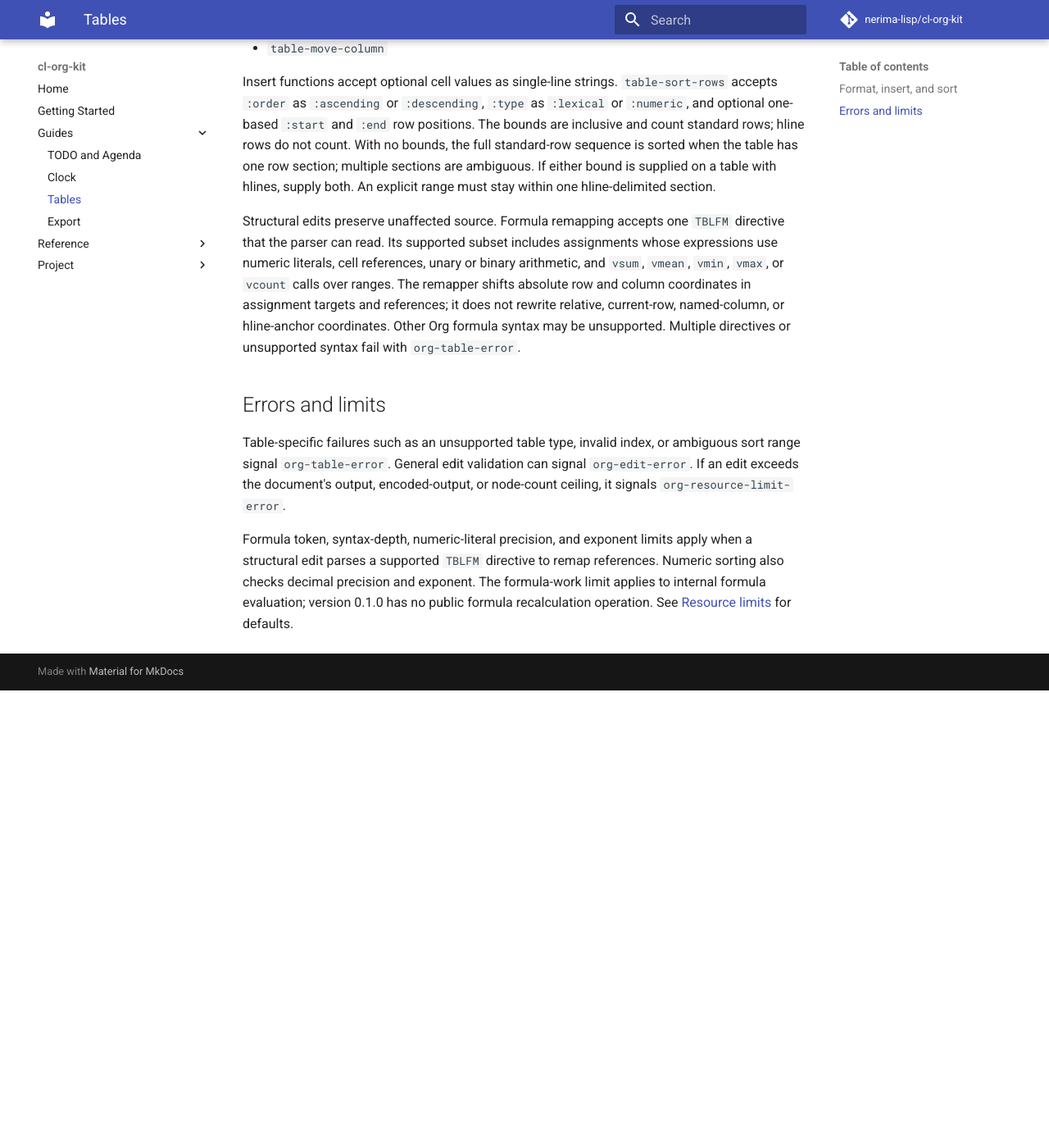
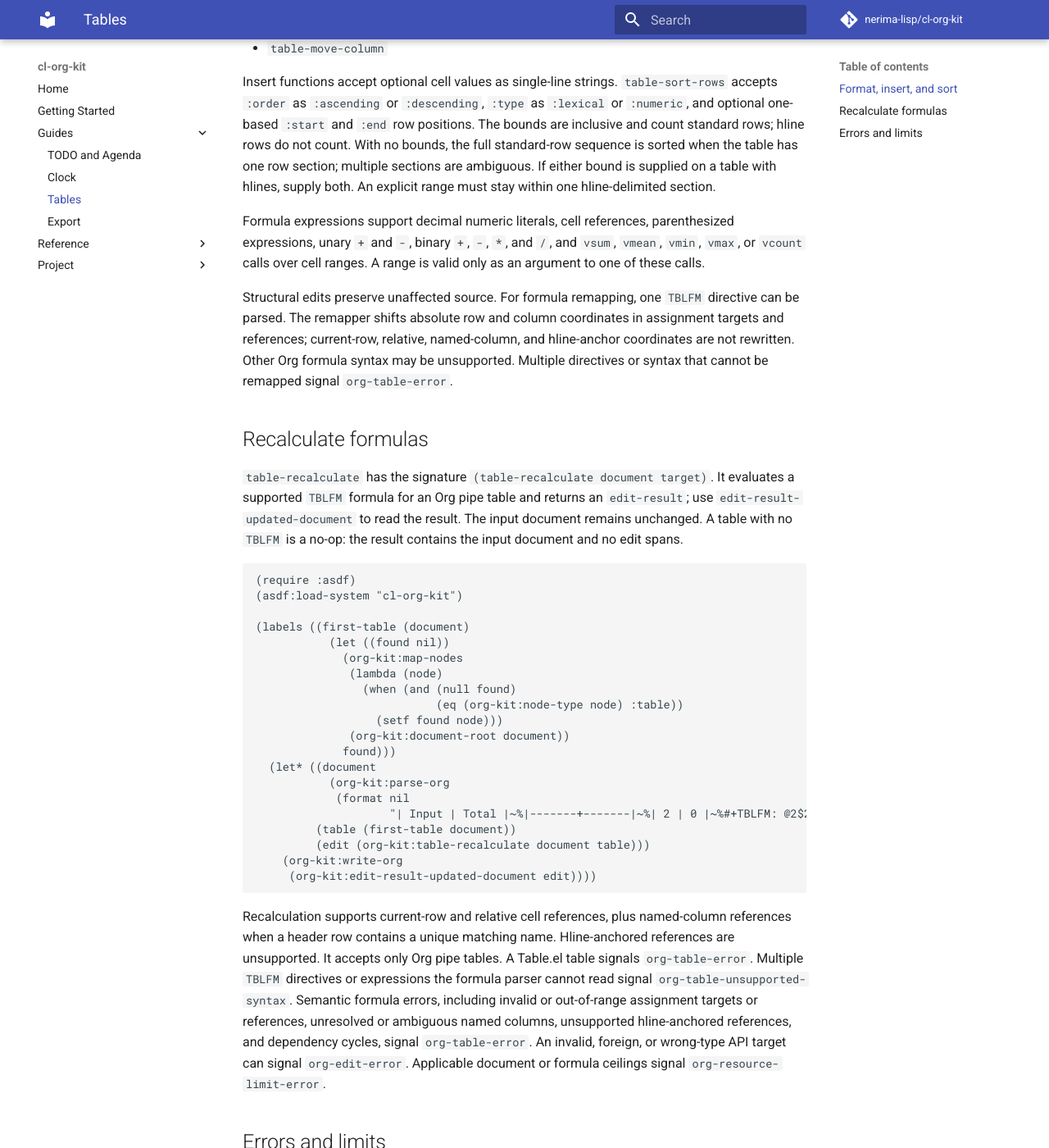
Before and after one commit to nerima-lisp/cl-org-kit, an MkDocs documentation site: the page built from docs/src/guides/tables.md, in a window 1280 px wide and 1400 px high, scrolled down 1062 px. Shown: the whole window at 82% size. Built offline with MkDocs 1.6.1 and Material for MkDocs 9.7.7, drawn with Linux system fonts in a browser that asks for light colours; comment, search, counter and statistics services are not loaded; before the commit the page ends 1904 px from its top, so only the background shows below that; some of the changed text lies outside the part shown.

Commit message:
docs: explain table formula recalculation

```diff
--- a/docs/src/guides/tables.md
+++ b/docs/src/guides/tables.md
@@ -55,15 +55,61 @@ has one row section; multiple sections are ambiguous. If either bound is
 supplied on a table with hlines, supply both. An explicit range must stay
 within one hline-delimited section.
 
-Structural edits preserve unaffected source. Formula remapping accepts one
-`TBLFM` directive that the parser can read. Its supported subset includes
-assignments whose expressions use numeric literals, cell references, unary or
-binary arithmetic, and `vsum`, `vmean`, `vmin`, `vmax`, or `vcount` calls over
-ranges. The remapper shifts absolute row and column coordinates in assignment
-targets and references; it does not rewrite relative, current-row,
-named-column, or hline-anchor coordinates. Other Org formula syntax may be
-unsupported. Multiple directives or unsupported syntax fail with
-`org-table-error`.
+Formula expressions support decimal numeric literals, cell references,
+parenthesized expressions, unary `+` and `-`, binary `+`, `-`, `*`, and `/`, and
+`vsum`, `vmean`, `vmin`, `vmax`, or `vcount` calls over cell ranges. A range is
+valid only as an argument to one of these calls.
+
+Structural edits preserve unaffected source. For formula remapping, one
+`TBLFM` directive can be parsed. The remapper shifts absolute row and column
+coordinates in assignment targets and references; current-row, relative,
+named-column, and hline-anchor coordinates are not rewritten. Other Org formula
+syntax may be unsupported. Multiple directives or syntax that cannot be
+remapped signal `org-table-error`.
+
+## Recalculate formulas
+
+`table-recalculate` has the signature
+`(table-recalculate document target)`. It evaluates a supported `TBLFM`
+formula for an Org pipe table and returns an `edit-result`; use
+`edit-result-updated-document` to read the result. The input document remains
+unchanged. A table with no `TBLFM` is a no-op: the result contains the input
+document and no edit spans.
+
+~~~lisp
+(require :asdf)
+(asdf:load-system "cl-org-kit")
+
+(labels ((first-table (document)
+           (let ((found nil))
+             (org-kit:map-nodes
+              (lambda (node)
+                (when (and (null found)
+                           (eq (org-kit:node-type node) :table))
+                  (setf found node)))
+              (org-kit:document-root document))
+             found)))
+  (let* ((document
+           (org-kit:parse-org
+            (format nil
+                    "| Input | Total |~%|-------+-------|~%| 2 | 0 |~%#+TBLFM: @2$2=$1+1~%")))
+         (table (first-table document))
+         (edit (org-kit:table-recalculate document table)))
+    (org-kit:write-org
+     (org-kit:edit-result-updated-document edit))))
+~~~
+
+Recalculation supports current-row and relative cell references, plus
+named-column references when a header row contains a unique matching name.
+Hline-anchored references are unsupported. It accepts only Org pipe tables.
+A Table.el table signals `org-table-error`. Multiple `TBLFM` directives or
+expressions the formula parser cannot read signal
+`org-table-unsupported-syntax`. Semantic formula errors, including invalid or
+out-of-range assignment targets or references, unresolved or ambiguous named
+columns, unsupported hline-anchored references, and dependency cycles, signal
+`org-table-error`. An invalid, foreign, or wrong-type API target can signal
+`org-edit-error`. Applicable document or
+formula ceilings signal `org-resource-limit-error`.
 
 ## Errors and limits
 
@@ -73,8 +119,7 @@ signal `org-edit-error`. If an edit exceeds the document's output,
 encoded-output, or node-count ceiling, it signals `org-resource-limit-error`.
 
 Formula token, syntax-depth, numeric-literal precision, and exponent limits
-apply when a structural edit parses a supported `TBLFM` directive to remap
-references. Numeric sorting also checks decimal precision and exponent. The
-formula-work limit applies to internal formula evaluation; version 0.1.0 has no
-public formula recalculation operation. See [Resource limits](../reference/node-model.md#resource-limits)
-for defaults.
+apply to formula remapping during structural edits and to `table-recalculate`.
+Numeric sorting also checks decimal precision and exponent. The formula-work
+limit counts cumulative work during one `table-recalculate` call. See
+[Resource limits](../reference/node-model.md#resource-limits) for defaults.
```
Also changed, not shown: docs/src/reference/node-model.md (+6 -5 lines).
